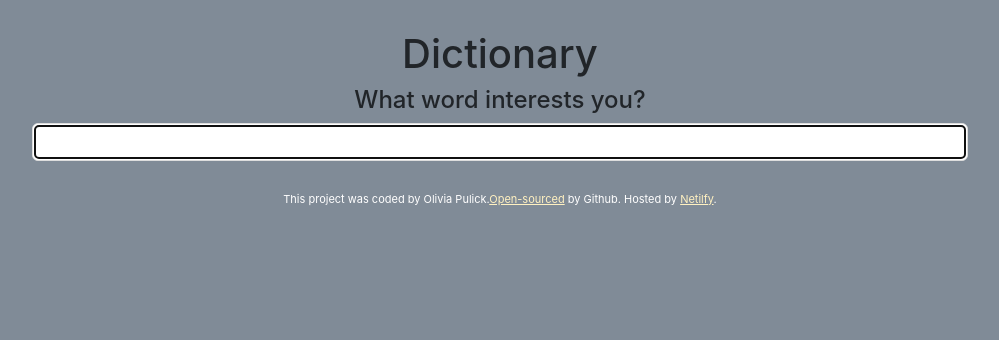
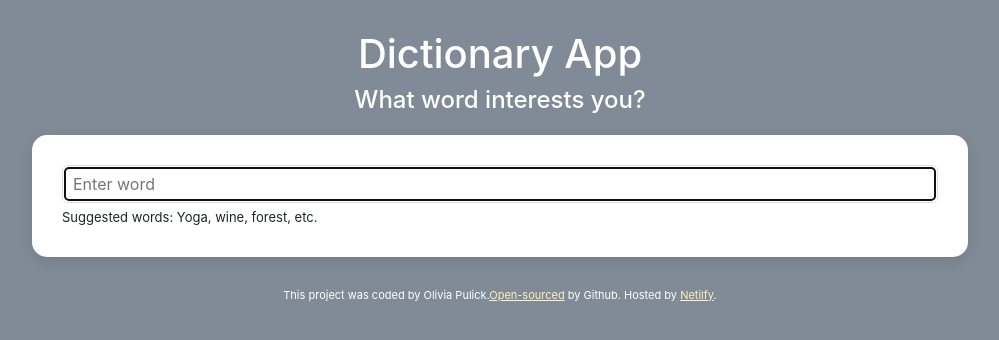
Before and after one commit to orpulick/Dictionary-App, a React (Create React App) app: page / in a window 1280 px wide. Shown: the top 340 px of the page, without its empty margins (140-1139 px from the left). Built offline with nearby package versions, Linux system fonts and the light colour scheme; no server answers.

Commit message:
Added styling to my entire dictionary app

```diff
--- a/src/Dictionary.css
+++ b/src/Dictionary.css
@@ -1,8 +1,10 @@
 .Dictionary h1 {
   text-align: center;
+  color: white;
 }
 .Dictionary h4 {
   text-align: center;
+  color: white;
 }
 .Dictionary input {
   width: 100%;
@@ -11,3 +13,15 @@
   color: #333;
   border: 1px solid #ddd;
 }
+
+.Dictionary section {
+  background: white;
+  padding: 30px;
+  border-radius: 15px;
+  box-shadow: 0px 5px 15px rgba(0, 0, 0, 0.1);
+  margin: 20px 0px;
+}
+.Dictionary .hint {
+  margin-top: 5px;
+  font-size: 13px;
+}
--- a/src/Dictionary.js
+++ b/src/Dictionary.js
@@ -6,30 +6,52 @@ import "./Dictionary.css";
 export default function Dictionary() {
   let [keyword, setKeyword] = useState("");
   let [results, setResults] = useState(null);
+  let [loaded, setLoaded] = useState(false);
 
   function handleResponse(response) {
-    console.log(response.data[0]);
     setResults(response.data[0]);
+  }
+  function search() {
+    let apiUrl = `https://api.dictionaryapi.dev/api/v2/entries/en/${keyword}`;
+    axios.get(apiUrl).then(handleResponse);
+  }
+
+  function handleSubmit(event) {
+    event.preventDefault();
+    search();
   }
 
   function handleKeywordChange(event) {
     setKeyword(event.target.value);
   }
 
-  function search(event) {
-    event.preventDefault();
-    let apiUrl = `https://api.dictionaryapi.dev/api/v2/entries/en/${keyword}`;
-    axios.get(apiUrl).then(handleResponse);
+  function load() {
+    setLoaded(true);
+    search();
   }
 
+  if (loaded) {
     return (
       <div className="Dictionary">
-      <h1>Dictionary</h1>
+        <h1>Dictionary App</h1>
         <h4>What word interests you?</h4>
-      <form onSubmit={search}>
-        <input type="search" autoFocus={true} onChange={handleKeywordChange} />
+        <section>
+          <form onSubmit={handleSubmit}>
+            <input
+              placeholder="Enter word"
+              type="search"
+              autoFocus={true}
+              onChange={handleKeywordChange}
+            />
           </form>
+          <div className="hint">Suggested words: Yoga, wine, forest, etc.</div>
+        </section>
+
         <Results results={results} />
       </div>
     );
+  } else {
+    load();
+    return "Loading...";
   }
+}
--- a/src/Meaning.js
+++ b/src/Meaning.js
@@ -1,22 +1,22 @@
 import React from "react";
 import Synonyms from "./Synonyms";
+import "./Meanings.css";
 
 export default function Meaning(props) {
-  console.log(props.meaning);
   return (
     <div className="Meaning">
       <h5>{props.meaning.partOfSpeech}</h5>
       {props.meaning.definitions.map(function (definition, index) {
         return (
           <div key={index}>
-            <p>
+            <div className="Def">
               <strong>Definition: </strong>
               {definition.definition}
-              <br />
-              <em>{definition.example}</em>
-              <br />
-              <Synonyms synonyms={definition.synonyms} />
-            </p>
+            </div>
+            <br />
+            <div className="Example">{definition.example}</div>
+            <br />
+            <Synonyms synonyms={definition.synonyms} />
           </div>
         );
       })}
--- /dev/null
+++ b/src/Meanings.css
@@ -0,0 +1,9 @@
+.Meaning h5 {
+  line-height: 1.5;
+  font-weight: bold;
+  color: #78b7bb;
+  font-size: 30px;
+}
+.Meaning .Example{
+    font-style: italic;
+}
--- /dev/null
+++ b/src/Phonetic.css
@@ -0,0 +1,16 @@
+.Phonetic a {
+  font-weight: bold;
+  text-decoration: none;
+  padding: 10px 50px;
+  border-radius: 10px;
+  border: 1px solid #78b7bb;
+  margin-right: 20px;
+  color: #78b7bb;
+}
+.Phonetic a:hover {
+  background: #78b7bb;
+  color: white;
+}
+.Phonetic {
+  height: 50px;
+}
--- a/src/Phonetic.js
+++ b/src/Phonetic.js
@@ -1,7 +1,7 @@
 import React from "react";
+import "./Phonetic.css";
 
 export default function Phonetic(props) {
-  console.log(props.phonetics);
   return (
     <div className="Phonetic">
       <a href={props.phonetic.audio} target="_blank" rel="noreferrer">
--- /dev/null
+++ b/src/Results.css
@@ -0,0 +1,5 @@
+.Results h2 {
+  font-weight: bold;
+  font-size: 36px;
+  line-height: 1.3;
+}
--- a/src/Results.js
+++ b/src/Results.js
@@ -1,11 +1,13 @@
 import React from "react";
 import Meaning from "./Meaning";
 import Phonetic from "./Phonetic";
+import "./Results.css";
 
 export default function Results(props) {
   if (props.results) {
     return (
       <div className="Results">
+        <section>
           <h2>{props.results.word}</h2>
           {props.results.phonetics.map(function (phonetic, index) {
             return (
@@ -16,11 +18,12 @@ export default function Results(props) {
           })}
           {props.results.meanings.map(function (meaning, index) {
             return (
-            <div key={index}>
+              <section key={index}>
                 <Meaning meaning={meaning} />
-            </div>
+              </section>
             );
           })}
+        </section>
       </div>
     );
   } else {
--- /dev/null
+++ b/src/Synonyms.css
@@ -0,0 +1,10 @@
+.Synonyms {
+  margin: 0 0 10px;
+  padding: 0;
+}
+.Synonyms li {
+  list-style: none;
+  display: inline-block;
+  padding-right: 10px;
+  line-height: 1;
+}
--- a/src/Synonyms.js
+++ b/src/Synonyms.js
@@ -1,4 +1,5 @@
 import React from "react";
+import "./Synonyms.css";
 
 export default function Synonyms(props) {
   if (props.synonyms) {
```
Lines whose indentation alone changed are shown as unchanged.
